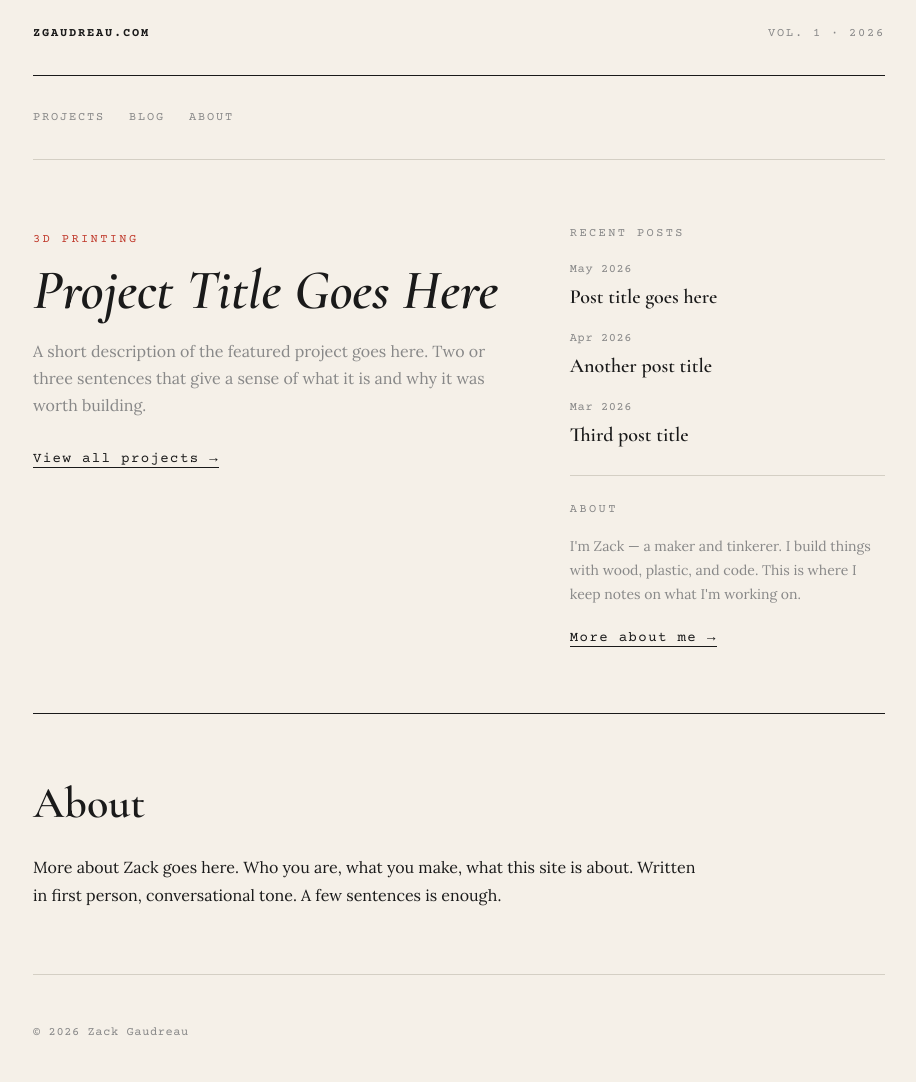
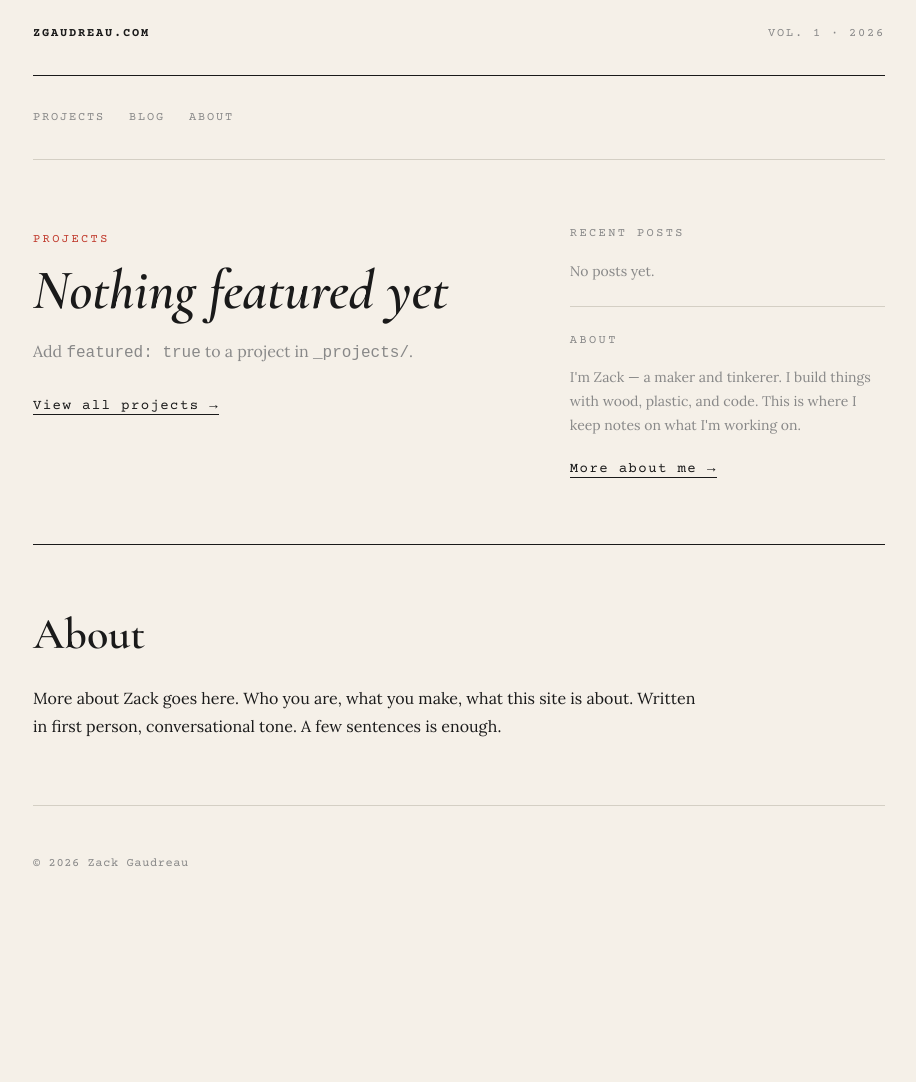
Before and after one commit to zgaudreau/zgaudreau.github.io, a Jekyll site: the page built from index.html, in a window 1280 px wide. Shown: the whole page, without its empty margins (181-1097 px from the left). Built offline with Jekyll 4.4.1, drawn with Linux system fonts in a browser that asks for light colours; after the commit the page ends 913 px from its top, so only the background shows below that.

Commit message:
feat: convert homepage to Jekyll Liquid template

```diff
--- a/index.html
+++ b/index.html
@@ -1,65 +1,45 @@
-<!DOCTYPE html>
-<html lang="en">
-<head>
-  <meta charset="UTF-8">
-  <meta name="viewport" content="width=device-width, initial-scale=1.0">
-  <title>Zack Gaudreau</title>
-  <link rel="stylesheet" href="style.css">
-  <link rel="preconnect" href="https://fonts.googleapis.com">
-  <link rel="preconnect" href="https://fonts.gstatic.com" crossorigin>
-  <link href="https://fonts.googleapis.com/css2?family=Cormorant+Garamond:ital,wght@0,400;0,600;0,700;1,400;1,600&family=Courier+Prime:ital,wght@0,400;0,700;1,400&family=Lora:ital,wght@0,400;0,500;1,400&display=swap" rel="stylesheet">
-</head>
-<body class="page-home">
-
-  <div class="container">
-
-    <header class="masthead">
-      <div class="masthead__top">
-        <a href="/">zgaudreau.com</a>
-        <span>vol. 1 &middot; 2026</span>
-      </div>
-      <hr class="rule rule--heavy">
-      <button class="nav-toggle" id="nav-toggle" aria-expanded="false" aria-controls="main-nav">Menu</button>
-      <nav class="masthead__nav" id="main-nav">
-        <a href="/projects/">Projects</a>
-        <a href="/blog/">Blog</a>
-        <a href="#about">About</a>
-      </nav>
-      <hr class="rule">
-    </header>
-
+---
+layout: default
+page_class: page-home
+---
 <main>
   <div class="editorial-grid">
 
+    {% assign featured = site.projects | where: "featured", true | first %}
+    {% if featured %}
     <section aria-label="Featured project">
-          <span class="tag">3D Printing</span>
-          <h1 class="featured__title">Project Title Goes Here</h1>
-          <p class="featured__desc">A short description of the featured project goes here. Two or three sentences that give a sense of what it is and why it was worth building.</p>
+      <span class="tag">{{ featured.category | upcase }}</span>
+      <h1 class="featured__title">{{ featured.title }}</h1>
+      <p class="featured__desc">{{ featured.description }}</p>
+      <a href="{{ featured.url }}" class="featured__link">Read more &rarr;</a>
+    </section>
+    {% else %}
+    <section aria-label="Featured project">
+      <span class="tag">Projects</span>
+      <h1 class="featured__title">Nothing featured yet</h1>
+      <p class="featured__desc">Add <code>featured: true</code> to a project in <code>_projects/</code>.</p>
       <a href="/projects/" class="featured__link">View all projects &rarr;</a>
     </section>
+    {% endif %}
 
     <aside aria-label="Recent posts and about">
       <p class="section-label">Recent Posts</p>
       <div class="recent-posts">
+        {% for post in site.posts limit: 5 %}
         <article class="recent-post">
-              <span class="recent-post__date">May 2026</span>
-              <a href="/blog/" class="recent-post__title">Post title goes here</a>
+          <span class="recent-post__date">{{ post.date | date: "%b %Y" }}</span>
+          <a href="{{ post.url }}" class="recent-post__title">{{ post.title }}</a>
         </article>
-            <article class="recent-post">
-              <span class="recent-post__date">Apr 2026</span>
-              <a href="/blog/" class="recent-post__title">Another post title</a>
-            </article>
-            <article class="recent-post">
-              <span class="recent-post__date">Mar 2026</span>
-              <a href="/blog/" class="recent-post__title">Third post title</a>
-            </article>
+        {% else %}
+        <p style="color: var(--color-muted); font-size: var(--text-sm);">No posts yet.</p>
+        {% endfor %}
       </div>
 
       <hr class="rule">
 
       <p class="section-label">About</p>
-          <p class="about-blurb">I'm Zack — a maker and tinkerer. I build things with wood, plastic, and code. This is where I keep notes on what I'm working on.</p>
-          <a href="#about" class="featured__link">More about me &rarr;</a>
+      <p class="about-blurb">I'm Zack &mdash; a maker and tinkerer. I build things with wood, plastic, and code. This is where I keep notes on what I'm working on.</p>
+      <a href="/#about" class="featured__link">More about me &rarr;</a>
     </aside>
 
   </div>
@@ -71,15 +51,3 @@
   <h2>About</h2>
   <p style="max-width: var(--max-width-prose); margin-top: var(--space-md); line-height: 1.8;">More about Zack goes here. Who you are, what you make, what this site is about. Written in first person, conversational tone. A few sentences is enough.</p>
 </section>
-
-    <hr class="rule">
-
-    <footer class="footer">
-      <span>&copy; 2026 Zack Gaudreau</span>
-    </footer>
-
-  </div>
-
-  <script src="js/main.js"></script>
-</body>
-</html>
```
Lines whose indentation alone changed are shown as unchanged.
